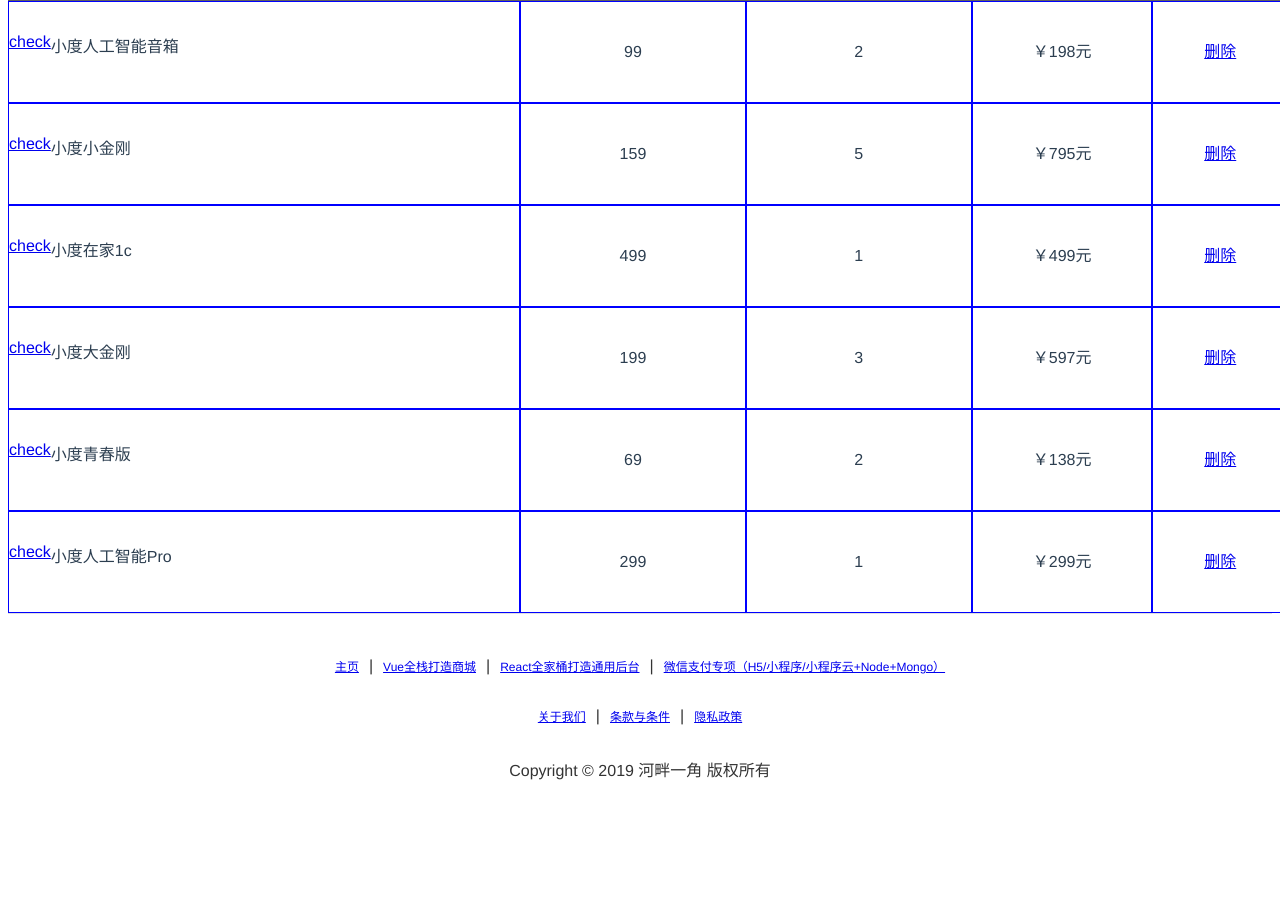
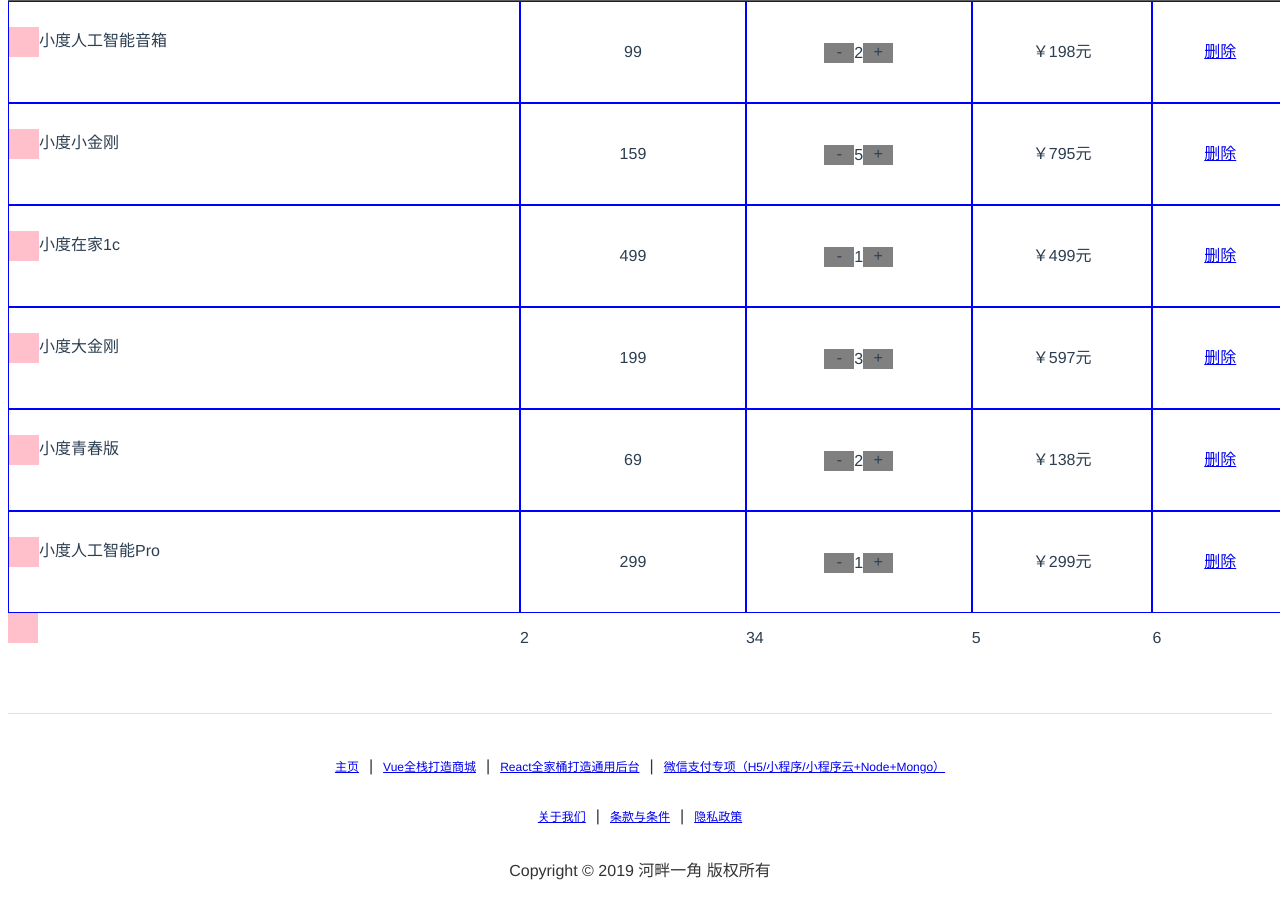
Before and after one commit to Kris1998/myfri, a Vue app in the folder freemall/: page / in a window 1280 px wide. Shown: the part 276-1186 px from the top of the page. Before the commit the page ends 1108 px from the top, so only its background shows below. Built offline with nearby package versions, Linux system fonts and the light colour scheme.

Commit message:
2-3 half

```diff
--- a/freemall/src/pages/cart.vue
+++ b/freemall/src/pages/cart.vue
@@ -21,7 +21,7 @@
           <li v-for="item in cartList" v-bind:key="item.productId">
             <div class="cart-tab-1">
               <div class="cart-item-check">
-                <a href="/">check</a>
+                <a href="/"></a>
               </div>
               <div class="cart-item-title">
                 {{item.productName}}
@@ -34,7 +34,9 @@
             </div>
             <div class="cart-tab-3">
               <div class="item-quantity">
+                <a @click="minusCart(item)">-</a>
                 <span>{{item.productNum}}</span>
+                <a @click="addCart(item)">+</a>
               </div>
             </div>
             <div class="cart-tab-4">
@@ -49,6 +51,18 @@
             </div>
           </li>
         </ul>
+
+        <div class="cart-foot">
+          <div class="cart-foot-1">
+            <div class="cart-item-check">
+              <a href="/"></a>
+            </div>
+          </div>
+          <div class="cart-foot-2">2</div>
+          <div class="cart-foot-3">34</div>
+          <div class="cart-foot-4">5</div>
+          <div class="cart-foot-5">6</div>
+        </div>
       </div>
     </div>
     <nav-footer></nav-footer>
@@ -83,6 +97,12 @@
         this.cartList = response.data.data;
         console.log(this.cartList);
       })
+    },
+    addCart(a){
+      a.productNum++;
+    },
+    minusCart(b){
+      b.productNum--;
     }
   },
 }
@@ -154,6 +174,12 @@
 	width: 40%
 }
 
+.cart-item-check{
+  height: 30px;
+  width: 30px;
+  background-color: pink;
+}
+
 .cart-tab-2{
 	display: table-cell;
 	border: 1px solid blue;
@@ -163,6 +189,22 @@
 	display: table-cell;
 	border: 1px solid blue;
 }
+
+.item-quantity{
+  display: flex;
+  align-items: center;
+  justify-content: center;
+}
+
+.item-quantity a{
+  display: block;
+  text-decoration: none;
+  width: 30px;
+  height: 20px;
+  background-color: grey;
+  cursor: pointer;
+}
+
 
 .cart-tab-4{
 	display: table-cell;
@@ -182,4 +224,31 @@
 	height: 100px;
 	line-height: 100px;
 }
+
+.cart-foot{
+  display: table-footer-group;
+  height: 100px;
+  text-align: left;
+}
+
+.cart-foot-1{
+  display: table-cell;
+  height: 40px;
+}
+
+.cart-foot-2{
+  display: table-cell;
+}
+
+.cart-foot-3{
+  display: table-cell;
+}
+
+.cart-foot-4{
+  display: table-cell;
+}
+
+.cart-foot-5{
+  display: table-cell;
+}
 </style>
```
